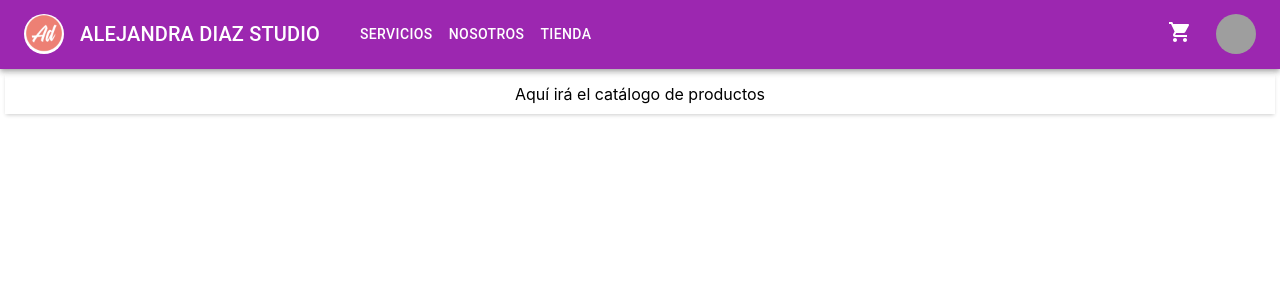
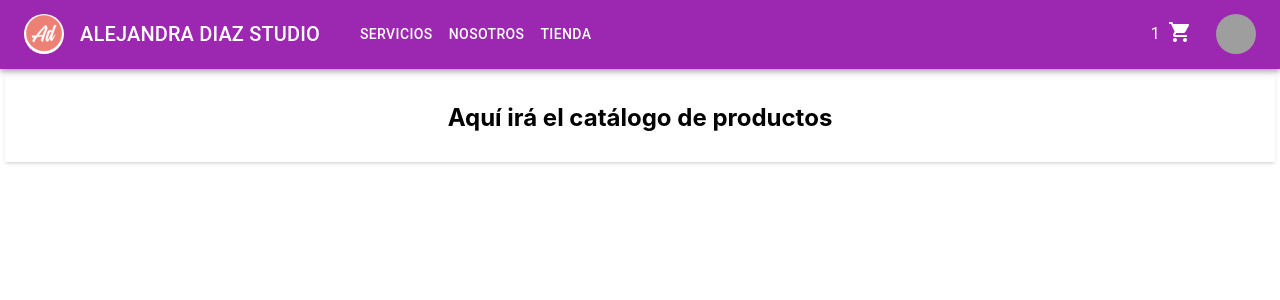
Before and after one commit to martingd77/ads-ecommerce, a React (Create React App) app: page / in a window 1280 px wide. Shown: the top 300 px of the page. Built offline with nearby package versions, Linux system fonts and the light colour scheme; grey boxes are pictures that could not be loaded.

Commit message:
Desafio 3 correccions, favicon, title

```diff
--- a/public/index.html
+++ b/public/index.html
@@ -2,7 +2,7 @@
 <html lang="en">
   <head>
     <meta charset="utf-8" />
-    <link rel="icon" href="%PUBLIC_URL%/favicon.ico" />
+    <link rel="icon" href="icons8-brillo-de-labios-16.png" />
     <meta name="viewport" content="width=device-width, initial-scale=1" />
     <meta name="theme-color" content="#000000" />
     <meta
@@ -24,7 +24,7 @@
       work correctly both with client-side routing and a non-root public URL.
       Learn how to configure a non-root public URL by running `npm run build`.
     -->
-    <title>React App</title>
+    <title>ADS Store</title>
   </head>
   <body>
     <noscript>You need to enable JavaScript to run this app.</noscript>
--- a/src/App.js
+++ b/src/App.js
@@ -1,10 +1,14 @@
 import './App.css';
 import NavBar from './components/NavBar/NavBar';
+import ItemListContainer from './components/ItemListContainer/ItemListContainer';
 
 function App() {
   return (
     <div className="App">
       <NavBar />
+
+      <ItemListContainer title='Aquí irá el catálogo de productos'/>
+
     </div>
   );
 }
--- a/src/components/CartWidget/CartWidget.js
+++ b/src/components/CartWidget/CartWidget.js
@@ -1,11 +1,19 @@
 import React from 'react';
 import ShoppingCartIcon from '@mui/icons-material/ShoppingCart';
-
+import Typography from '@mui/material/Typography';
 
 const CartWidget = () => {
     return(
         <div>
+            <Typography
+                variant="subtitle1"
+                /* component="div" */
+                sx={{ mr: 1, ml: 1, display: 'inline' , verticalAlign:'bottom' }}
+            >
+                1
+            </Typography>
             <ShoppingCartIcon />
+
         </div>
     )
 };
--- a/src/components/ItemListContainer/ItemListContainer.js
+++ b/src/components/ItemListContainer/ItemListContainer.js
@@ -1,10 +1,10 @@
 import React from 'react';
 import './ItemListContainer.css'
 
-const ItemListContainer = () => {
+const ItemListContainer = ({title}) => {
     return(
         <div className='main-div'>
-           Aquí irá el catálogo de productos
+            <h2>{title}</h2>
         </div>
     )
 };
--- a/src/components/NavBar/NavBar.js
+++ b/src/components/NavBar/NavBar.js
@@ -15,8 +15,6 @@ import MenuItem from '@mui/material/MenuItem';
 import Stack from '@mui/material/Stack';
 import logo from '../../img/ad.png'
 import CartWidget from '../CartWidget/CartWidget';
-import ItemListContainer from '../ItemListContainer/ItemListContainer';
-import { padding } from '@mui/system';
 
 
 const pages = ['Servicios', 'Nosotros', 'Tienda'];
@@ -44,7 +42,7 @@ const NavBar = () => {
 
     return (
       <>
-
+      {/* tag de apertura */}
       <AppBar position="static" color="secondary">
           <Container maxWidth="xl">
             <Toolbar disableGutters>
@@ -161,12 +159,8 @@ const NavBar = () => {
             </Toolbar>
           </Container>
         </AppBar>
-
-        <ItemListContainer/>
-
+        {/* tag de cierre */}
         </>
-
-
       );
     };
 
```
Also changed, not shown: public/icons8-brillo-de-labios-16.png (added).
